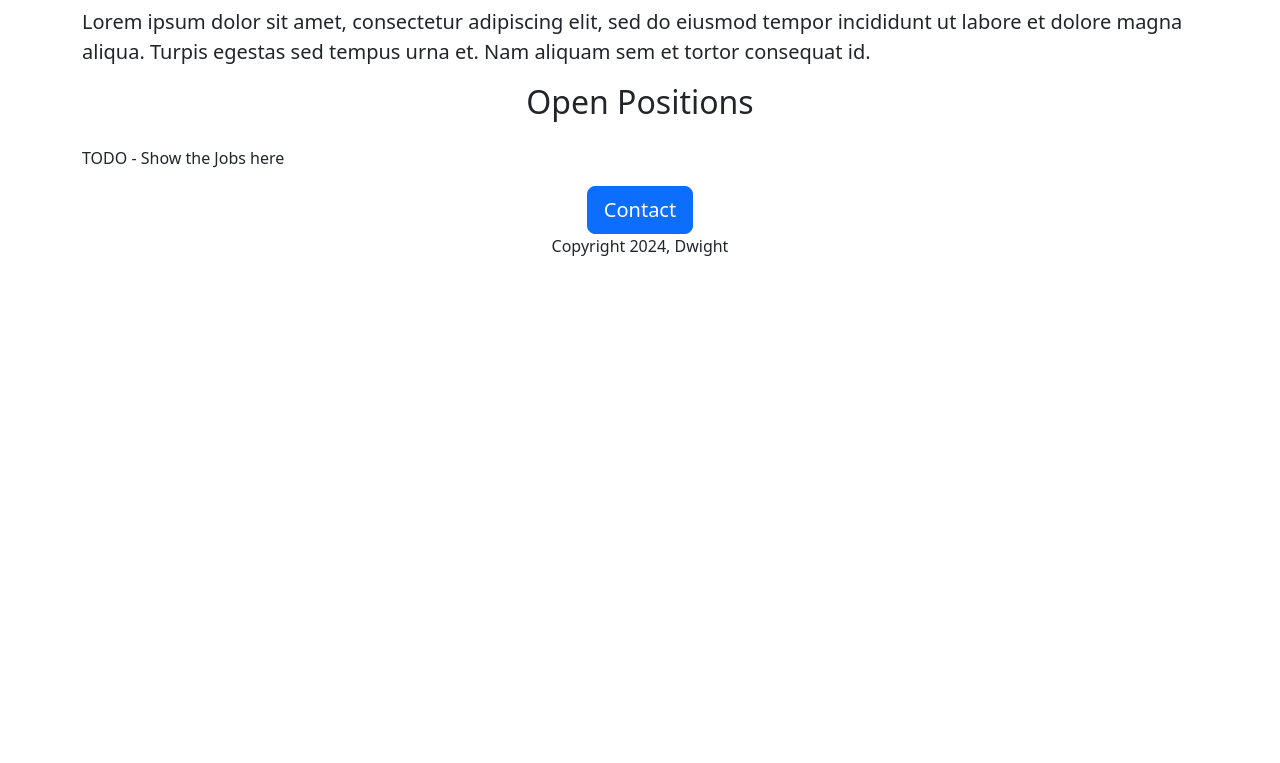
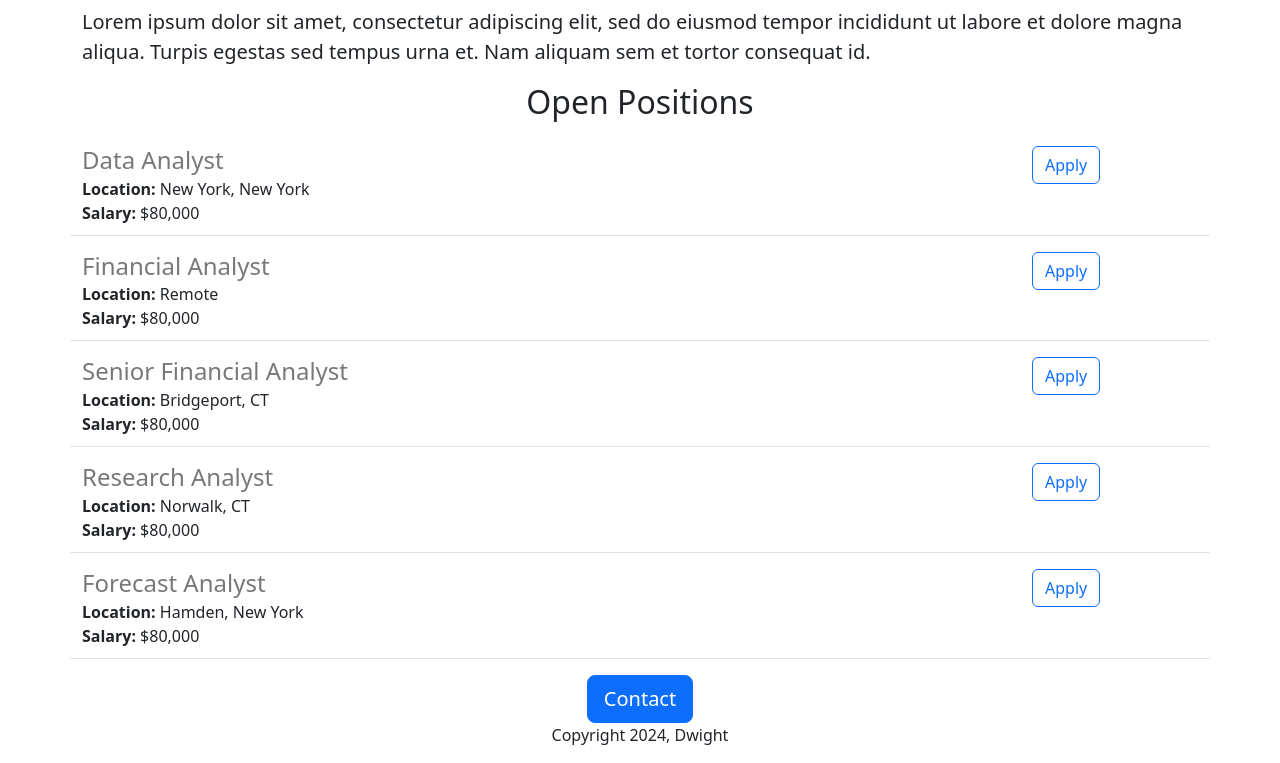
Before and after one commit to dholly2016/flask-replit-website, a Flask app: page / in a window 1280 px wide. Shown: the part 479-1242 px from the top of the page. Before the commit the page ends 735 px from the top, so only its background shows below. Run offline with Flask 3, Linux system fonts and the light colour scheme.

Commit message:
adding dynamic data
added jobitem.html file with dynamic data course project Lesson 2

```diff
--- a/app.py
+++ b/app.py
@@ -1,9 +1,49 @@
-from flask import Flask, render_template
+from flask import Flask, render_template, jsonify
 app = Flask(__name__)
+
+
+JOBS = [
+  {
+    'id': 1 ,
+    'title' : 'Data Analyst',
+    'location':'New York, New York',
+    'salary':'$80,000'
+  },
+  {
+    'id': 2 ,
+    'title' : 'Financial Analyst',
+    'location':'Remote',
+    'salary':'$80,000'
+  },
+  {
+    'id': 3 ,
+    'title' : 'Senior Financial Analyst',
+    'location':'Bridgeport, CT',
+    'salary':'$80,000'
+  },
+  {
+    'id': 4 ,
+    'title' : 'Research Analyst',
+    'location': 'Norwalk, CT',
+    'salary':'$80,000'
+  },
+  {
+    'id': 5 ,
+    'title' : 'Forecast Analyst',
+    'location':'Hamden, New York',
+    'salary':'$80,000'
+  }
+]
 
 @app.route("/")
 def hello_world():
-  return render_template('home.html')
+  return render_template('home.html',
+                         jobs=JOBS,
+                        Company = 'Dwight')
+
+@app.route("/api/jobs")
+def list_jobs():
+  return jsonify(JOBS)
 
 if __name__=="__main__":
   app.run(host='0.0.0.0', debug=True)
--- a/templates/home.html
+++ b/templates/home.html
@@ -15,14 +15,18 @@
   </head>
   <body>
     <div class="container">
-    <h1 class="text-center mt-2 mb-4">Dwight Careers</h1>
+    <h1 class="text-center mt-2 mb-4">{{Company}} Careers</h1>
     <img  class = "img-fluid" id="banner" src="static/career.jpg.jpg">
     <h2 class="text-center">About Dwight Careers</h2>
     <p class='lead'>
       Lorem ipsum dolor sit amet, consectetur adipiscing elit, sed do eiusmod tempor incididunt ut labore et dolore magna aliqua. Turpis egestas sed tempus urna et. Nam aliquam sem et tortor consequat id.
     </p>
     <h2 class="text-center mt-2 mb-4">Open Positions</h2>
-    <p>TODO - Show the Jobs here </p>
+    <div>
+      {% for job in jobs%}
+        {% include 'jobitem.html' %}
+      {% endfor %}
+    </div>
       <div class='text-center'>
     <button class="btn btn-primary btn-lg">Contact</button>
         <p clas='mt-4'>Copyright 2024, Dwight</p>
--- /dev/null
+++ b/templates/jobitem.html
@@ -0,0 +1,16 @@
+<div class="border-bottom row" style="margin-bottom: 16px;padding-bottom:8px;">
+    <div class="col-10">
+      <h4 style='color:rgb(120,120,120); margin-bottom:2px;'>{{job['title']}}</h4>
+      <div>
+        <b>Location:</b>
+        {{job['location']}}
+      </div>
+    {% if 'salary' in job%}
+      <div style='margin-bottom:2px;'><b>Salary:</b> {{job['salary']}}
+      </div>
+    {% endif %}
+    </div>
+  <div class="col-2">
+  <button type="button" class="btn btn-outline-primary"> Apply</button>
+  </div>
+</div>
```
